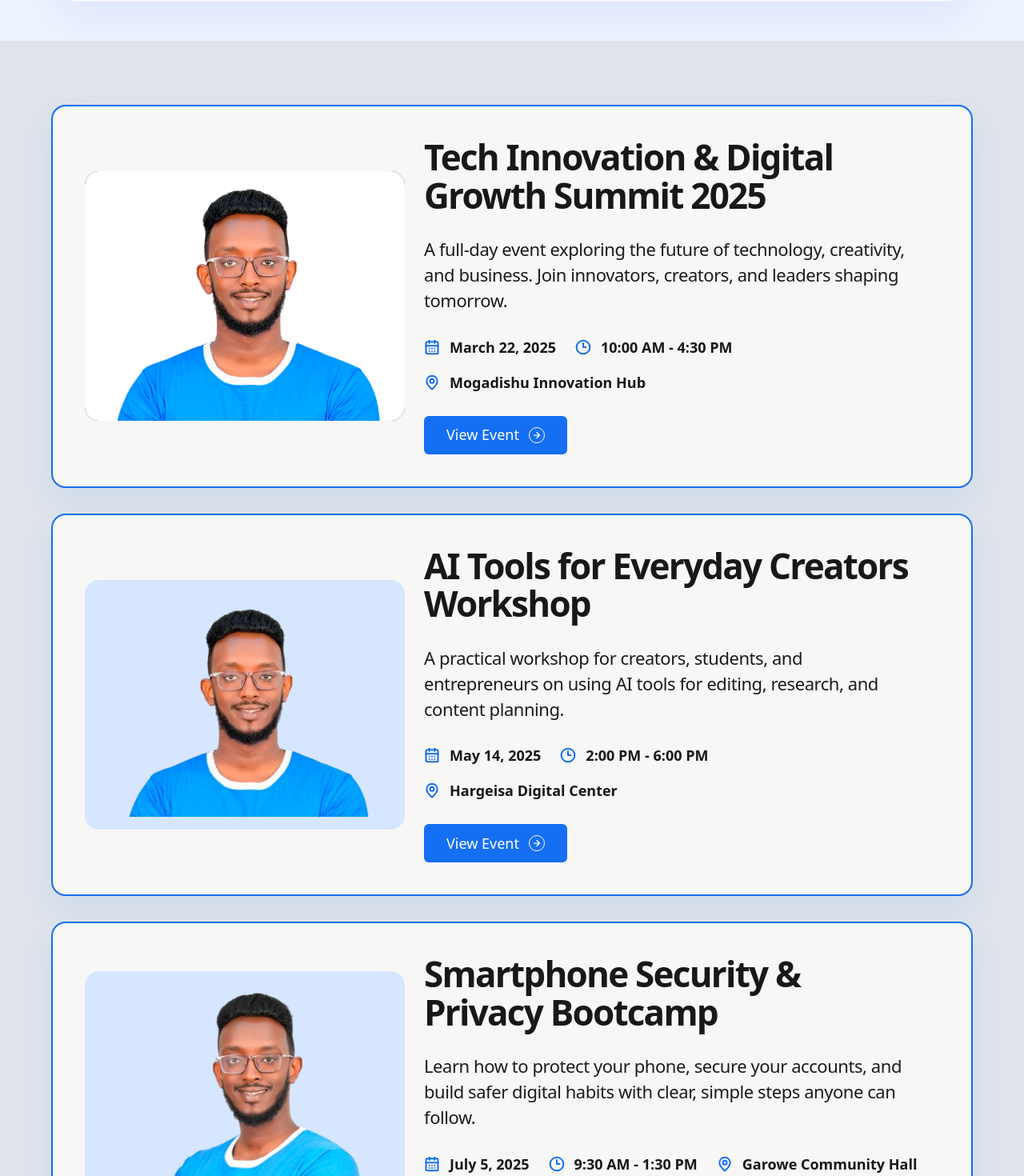
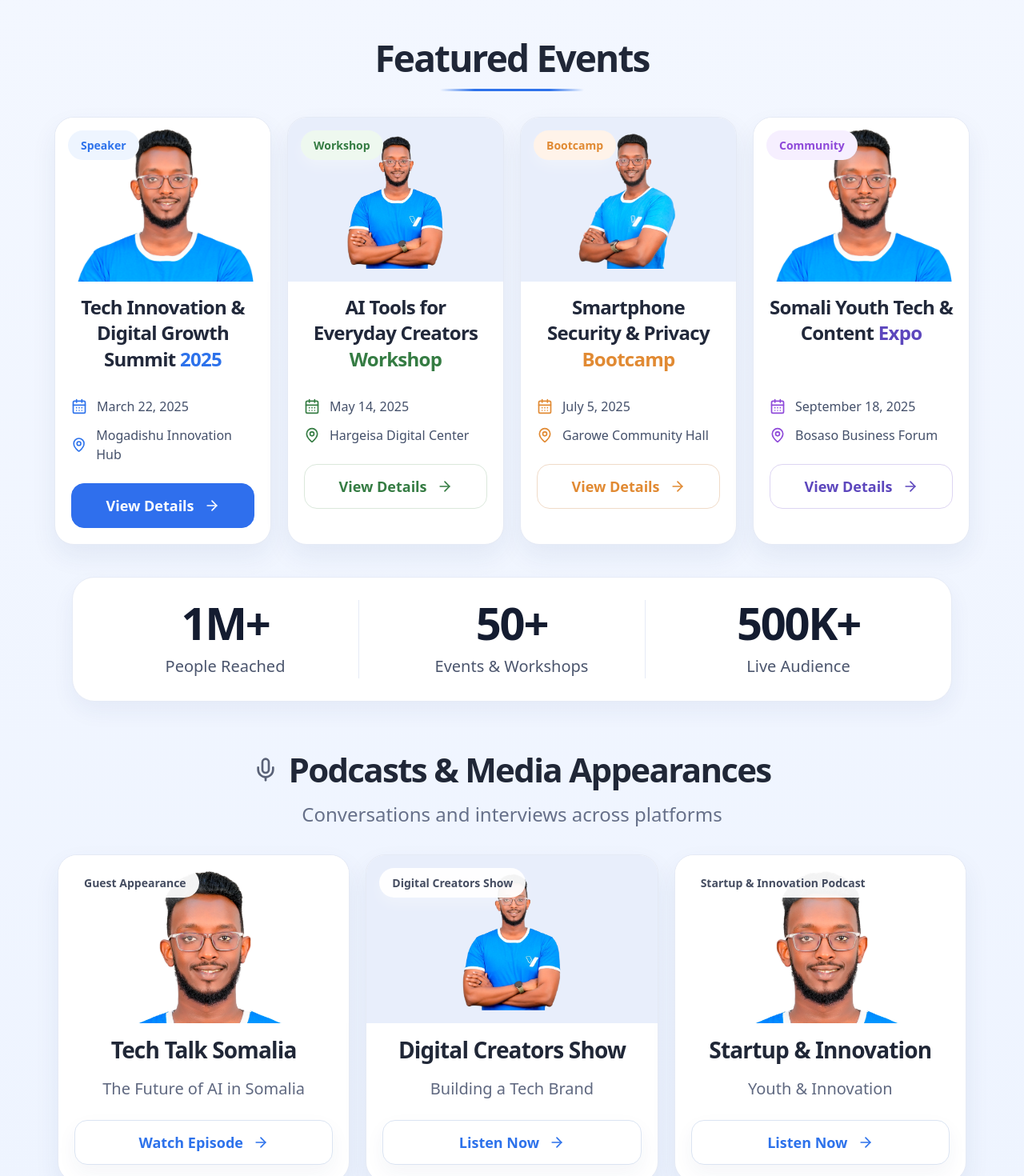
Before and after one commit to IshakAbdiazizHussen/Eng.yusuf-vision, a Next.js app: page /events in a window 1280 px wide. Shown: the part 680-2150 px from the top of the page at 80% size. Built offline with nearby package versions, Linux system fonts and the light colour scheme; no server answers.

Commit message:
now the first page of events & media is ready

```diff
--- a/src/app/events/page.tsx
+++ b/src/app/events/page.tsx
@@ -3,7 +3,6 @@ import Link from "next/link"
 import {
   ArrowRight,
   CalendarDays,
-  Clock3,
   MapPin,
   Mic,
   MonitorPlay,
@@ -28,8 +27,8 @@ export default function EventsPage() {
   return (
     <PageFrame flushBottom>
       <section className="relative left-1/2 right-1/2 mt-0 ml-[-50vw] mr-[-50vw] w-screen">
-        <div className="bg-[linear-gradient(180deg,#f7f9ff_0%,#eef4ff_100%)] px-6 py-10 dark:bg-[linear-gradient(180deg,#171e2d_0%,#131927_100%)] sm:px-10 lg:px-16 lg:py-12">
-          <div className="mx-auto w-full max-w-[1280px] rounded-[34px] border border-[#e1e8f6] bg-[linear-gradient(180deg,#ffffff_0%,#f6f9ff_100%)] px-7 py-8 shadow-[0_24px_60px_rgba(29,80,215,0.08)] dark:border-[#2b3750] dark:bg-[linear-gradient(180deg,#1f2739_0%,#171e2d_100%)] dark:shadow-[0_24px_60px_rgba(3,8,20,0.45)] sm:px-10 sm:py-10 lg:px-12">
+        <div className="bg-[linear-gradient(180deg,#f8faff_0%,#f3f7ff_100%)] px-6 py-10 dark:bg-[linear-gradient(180deg,#171e2d_0%,#131927_100%)] sm:px-10 lg:px-16 lg:py-12">
+          <div className="mx-auto w-full max-w-[1280px] px-1 sm:px-2">
             <div className="grid gap-8 lg:grid-cols-[1.05fr_0.95fr] lg:items-center">
               <div className="relative">
                 <div
@@ -72,7 +71,7 @@ export default function EventsPage() {
                 <div className="pointer-events-none absolute left-[10%] top-[24%] hidden h-28 w-20 rounded-[26px] bg-[#2d72eb] opacity-18 lg:block" />
 
                 <div className="grid grid-cols-[1.25fr_0.95fr] gap-4">
-                  <div className="relative overflow-hidden rounded-[28px] border border-white bg-[#dfe8fb] shadow-[0_20px_40px_rgba(31,55,113,0.12)] dark:border-[#31415c] dark:bg-[#243049] dark:shadow-[0_20px_40px_rgba(3,8,20,0.35)]">
+                  <div className="relative overflow-hidden rounded-[28px] border border-white bg-[#dfe8fb] shadow-[0_16px_34px_rgba(31,55,113,0.1)] dark:border-[#31415c] dark:bg-[#243049] dark:shadow-[0_16px_34px_rgba(3,8,20,0.32)]">
                     <Image
                       src={heroEvent.image}
                       alt={heroEvent.title}
@@ -91,7 +90,7 @@ export default function EventsPage() {
                     {heroSideEvents.map((event) => (
                       <div
                         key={event.slug}
-                        className="relative overflow-hidden rounded-[24px] border border-white bg-[#e6edfb] shadow-[0_18px_32px_rgba(31,55,113,0.1)] dark:border-[#31415c] dark:bg-[#243049] dark:shadow-[0_18px_32px_rgba(3,8,20,0.32)]"
+                        className="relative overflow-hidden rounded-[24px] border border-white bg-[#e6edfb] shadow-[0_16px_28px_rgba(31,55,113,0.09)] dark:border-[#31415c] dark:bg-[#243049] dark:shadow-[0_16px_28px_rgba(3,8,20,0.28)]"
                       >
                         <Image
                           src={event.image}
@@ -111,8 +110,8 @@ export default function EventsPage() {
               </div>
             </div>
 
-            <div className="mt-10 rounded-[28px] border border-[#e7edf8] bg-[#fbfcff] p-2 shadow-[0_10px_30px_rgba(31,55,113,0.06)] dark:border-[#2b3750] dark:bg-[#1b2436] dark:shadow-[0_10px_30px_rgba(3,8,20,0.3)]">
-              <div className="flex flex-wrap items-center gap-3">
+            <div className="mx-auto mt-10 max-w-[940px] rounded-[28px] border border-[#e7edf8] bg-[#fbfcff] p-2 shadow-[0_10px_30px_rgba(31,55,113,0.06)] dark:border-[#2b3750] dark:bg-[#1b2436] dark:shadow-[0_10px_30px_rgba(3,8,20,0.3)]">
+              <div className="flex flex-wrap items-center justify-center gap-3">
                 <span className="inline-flex items-center gap-2 rounded-[14px] bg-[#2f6fed] px-5 py-3 text-[18px] font-semibold text-white shadow-[0_12px_24px_rgba(47,111,237,0.24)]">
                   <CalendarDays className="h-5 w-5" />
                   All
@@ -142,66 +141,224 @@ export default function EventsPage() {
           </div>
         </div>
 
-        <div className="bg-[#dfe4eb] px-6 py-16 sm:px-10 lg:px-16 lg:py-20">
-          <div className="mx-auto grid w-full max-w-[1160px] gap-8">
-            {events.map((event, index) => (
+        <div className="bg-[linear-gradient(180deg,#f3f7ff_0%,#eef4ff_100%)] px-6 py-14 dark:bg-[linear-gradient(180deg,#131927_0%,#101522_100%)] sm:px-10 lg:px-16 lg:py-18">
+          <div className="mx-auto w-full max-w-[1280px]">
+            <section className="px-1 py-2">
+              <div className="text-center">
+                <h2 className="text-[34px] font-bold leading-none tracking-[-0.04em] text-[#202737] dark:text-[#f4f7ff] sm:text-[46px]">
+                  Featured Events
+                </h2>
+                <div className="mx-auto mt-4 h-[3px] w-[180px] rounded-full bg-[linear-gradient(90deg,transparent_0%,#2d72eb_24%,#2d72eb_76%,transparent_100%)]" />
+              </div>
+
+              <div className="mt-8 grid gap-5 xl:grid-cols-4">
+                {events.map((event, index) => {
+                  const accentStyles = [
+                    {
+                      pill: "bg-[#eef5ff] text-[#2d72eb]",
+                      button: "bg-[#2f6fed] text-white border-[#2f6fed]",
+                      icon: "text-[#2d72eb]",
+                      word: "text-[#2d72eb]",
+                      label: "Speaker",
+                    },
+                    {
+                      pill: "bg-[#eef8ef] text-[#357c43]",
+                      button: "bg-white text-[#357c43] border-[#dbe8dc]",
+                      icon: "text-[#357c43]",
+                      word: "text-[#357c43]",
+                      label: "Workshop",
+                    },
+                    {
+                      pill: "bg-[#fff3e9] text-[#e18a33]",
+                      button: "bg-white text-[#e18a33] border-[#f0dbc8]",
+                      icon: "text-[#e18a33]",
+                      word: "text-[#e18a33]",
+                      label: "Bootcamp",
+                    },
+                    {
+                      pill: "bg-[#f6efff] text-[#8e49d9]",
+                      button: "bg-white text-[#5d47bd] border-[#ddd5f2]",
+                      icon: "text-[#8e49d9]",
+                      word: "text-[#5d47bd]",
+                      label: "Community",
+                    },
+                  ][index]
+
+                  const highlightedWord = event.title.split(" ").slice(-1)[0] ?? ""
+                  const titleBase = highlightedWord
+                    ? event.title.slice(0, -highlightedWord.length).trimEnd()
+                    : event.title
+
+                  return (
                     <article
-                key={event.title}
-                className="rounded-[18px] border-2 border-[#156ff3] bg-[#f7f7f5] px-6 py-8 shadow-[0_18px_36px_rgba(21,111,243,0.08)] dark:bg-[#1d2436] sm:px-8 sm:py-10 lg:px-10"
+                      key={event.slug}
+                      className="overflow-hidden rounded-[24px] border border-[#e5eaf5] bg-white shadow-[0_14px_32px_rgba(31,55,113,0.07)] dark:border-[#31415c] dark:bg-[#1c2437] dark:shadow-[0_14px_32px_rgba(3,8,20,0.3)]"
                     >
-                <div className="grid grid-cols-1 items-center gap-8 lg:grid-cols-[400px_1fr] lg:gap-6">
-                  <div className="overflow-hidden rounded-[18px] bg-black">
+                      <div className="relative">
                         <Image
                           src={event.image}
                           alt={event.title}
                           width={1272}
                           height={1614}
-                      className={`w-full object-cover object-top ${
+                          className={`h-[205px] w-full ${
                             event.format === "contain"
-                          ? "h-[260px] bg-[#d6e6ff] object-contain p-4 sm:h-[300px] lg:h-[312px]"
-                          : "h-[260px] sm:h-[300px] lg:h-[312px]"
+                              ? "bg-[#e8eefb] object-contain p-4 dark:bg-[#243049]"
+                              : "object-cover object-top"
                           }`}
-                      priority={index === 0}
                         />
+                        <span className={`absolute left-4 top-4 inline-flex items-center rounded-full px-4 py-2 text-[14px] font-semibold shadow-[0_8px_18px_rgba(255,255,255,0.3)] ${accentStyles.pill}`}>
+                          {accentStyles.label}
+                        </span>
                       </div>
 
-                  <div className="max-w-[620px]">
-                    <h2 className="text-[34px] font-bold leading-[1.08] tracking-[-0.04em] text-[#181818] dark:text-white sm:text-[44px]">
-                      {event.title}
-                    </h2>
+                      <div className="px-5 pb-5 pt-4">
+                        <h3 className="min-h-[112px] text-center text-[24px] font-semibold leading-[1.35] tracking-[-0.03em] text-[#21283a] dark:text-[#f3f7ff]">
+                          {titleBase ? (
+                            <>
+                              {titleBase}{" "}
+                              <span className={accentStyles.word}>{highlightedWord}</span>
+                            </>
+                          ) : (
+                            event.title
+                          )}
+                        </h3>
 
-                    <p className="mt-7 text-[18px] leading-[1.45] tracking-[-0.02em] text-[#1b1b1b] dark:text-[#dfe7fb] sm:text-[22px]">
-                      {event.description}
-                    </p>
-
-                    <div className="mt-8 flex flex-col gap-4 text-[16px] font-semibold leading-none text-[#171717] dark:text-[#edf3ff] sm:text-[18px] lg:flex-row lg:flex-wrap lg:items-center lg:gap-6">
+                        <div className="mt-4 space-y-3 text-[16px] text-[#44506a] dark:text-[#cbd7f1]">
                           <div className="flex items-center gap-3">
-                        <CalendarDays className="h-5 w-5 text-[#156ff3]" strokeWidth={2.4} />
+                            <CalendarDays className={`h-5 w-5 ${accentStyles.icon}`} />
                             <span>{event.date}</span>
                           </div>
                           <div className="flex items-center gap-3">
-                        <Clock3 className="h-5 w-5 text-[#156ff3]" strokeWidth={2.4} />
-                        <span>{event.time}</span>
-                      </div>
-                      <div className="flex items-center gap-3">
-                        <MapPin className="h-5 w-5 text-[#156ff3]" strokeWidth={2.4} />
+                            <MapPin className={`h-5 w-5 ${accentStyles.icon}`} />
                             <span>{event.location}</span>
                           </div>
                         </div>
 
                         <Link
                           href={`/events/${event.slug}`}
-                      className="mt-8 inline-flex h-12 items-center gap-3 rounded-[6px] bg-[#156ff3] px-7 text-[18px] font-medium text-white transition-opacity hover:opacity-90"
+                          className={`mt-6 inline-flex h-14 w-full items-center justify-center gap-3 rounded-[16px] border text-[18px] font-semibold transition hover:-translate-y-0.5 ${accentStyles.button}`}
                         >
-                      <span>View Event</span>
-                      <span className="flex h-5 w-5 items-center justify-center rounded-full border border-white">
-                        <ArrowRight className="h-3 w-3" strokeWidth={2.5} />
-                      </span>
+                          View Details
+                          <ArrowRight className="h-5 w-5" />
                         </Link>
                       </div>
+                    </article>
+                  )
+                })}
+              </div>
+
+              <div className="mx-auto mt-10 max-w-[1100px] rounded-[28px] border border-[#e6ebf6] bg-white px-6 py-7 shadow-[0_12px_28px_rgba(31,55,113,0.06)] dark:border-[#31415c] dark:bg-[#1b2436] dark:shadow-[0_12px_28px_rgba(3,8,20,0.26)]">
+                <div className="grid gap-6 text-center md:grid-cols-3 md:divide-x md:divide-[#e6ebf6] dark:md:divide-[#31415c]">
+                  <div>
+                    <p className="text-[46px] font-bold leading-none tracking-[-0.04em] text-[#141c30] dark:text-white sm:text-[56px]">
+                      1M+
+                    </p>
+                    <p className="mt-3 text-[20px] font-medium text-[#4b556d] dark:text-[#c8d6f2]">
+                      People Reached
+                    </p>
+                  </div>
+                  <div>
+                    <p className="text-[46px] font-bold leading-none tracking-[-0.04em] text-[#141c30] dark:text-white sm:text-[56px]">
+                      50+
+                    </p>
+                    <p className="mt-3 text-[20px] font-medium text-[#4b556d] dark:text-[#c8d6f2]">
+                      Events &amp; Workshops
+                    </p>
+                  </div>
+                  <div>
+                    <p className="text-[46px] font-bold leading-none tracking-[-0.04em] text-[#141c30] dark:text-white sm:text-[56px]">
+                      500K+
+                    </p>
+                    <p className="mt-3 text-[20px] font-medium text-[#4b556d] dark:text-[#c8d6f2]">
+                      Live Audience
+                    </p>
+                  </div>
+                </div>
+              </div>
+
+              <section className="mt-14 px-1 py-2">
+                <div className="text-center">
+                  <div className="inline-flex items-center gap-3 text-[#202737] dark:text-[#f4f7ff]">
+                    <Mic className="h-8 w-8 text-[#5a6277] dark:text-[#c9d7f4]" />
+                    <h2 className="text-[32px] font-bold leading-none tracking-[-0.04em] sm:text-[42px]">
+                      Podcasts &amp; Media Appearances
+                    </h2>
+                  </div>
+                  <p className="mt-4 text-[20px] text-[#667089] dark:text-[#bccbe9] sm:text-[24px]">
+                    Conversations and interviews across platforms
+                  </p>
+                </div>
+
+                <div className="mt-8 grid gap-5 xl:grid-cols-3">
+                  {[
+                    {
+                      label: "Guest Appearance",
+                      title: "Tech Talk Somalia",
+                      subtitle: "The Future of AI in Somalia",
+                      buttonLabel: "Watch Episode",
+                      image: events[0]?.image ?? "/engY.png",
+                      format: events[0]?.format ?? "cover",
+                    },
+                    {
+                      label: "Digital Creators Show",
+                      title: "Digital Creators Show",
+                      subtitle: "Building a Tech Brand",
+                      buttonLabel: "Listen Now",
+                      image: events[1]?.image ?? "/engY-removebg-preview.png",
+                      format: events[1]?.format ?? "contain",
+                    },
+                    {
+                      label: "Startup & Innovation Podcast",
+                      title: "Startup & Innovation",
+                      subtitle: "Youth & Innovation",
+                      buttonLabel: "Listen Now",
+                      image: events[3]?.image ?? "/engY.png",
+                      format: events[3]?.format ?? "cover",
+                    },
+                  ].map((item) => (
+                    <article
+                      key={item.title}
+                      className="overflow-hidden rounded-[24px] border border-[#e5eaf5] bg-white shadow-[0_14px_32px_rgba(31,55,113,0.07)] dark:border-[#31415c] dark:bg-[#1c2437] dark:shadow-[0_14px_32px_rgba(3,8,20,0.3)]"
+                    >
+                      <div className="relative">
+                        <Image
+                          src={item.image}
+                          alt={item.title}
+                          width={1272}
+                          height={1614}
+                          className={`h-[210px] w-full ${
+                            item.format === "contain"
+                              ? "bg-[#e8eefb] object-contain p-4 dark:bg-[#243049]"
+                              : "object-cover object-top"
+                          }`}
+                        />
+                        <span className="absolute left-4 top-4 inline-flex items-center rounded-full bg-white/95 px-4 py-2 text-[14px] font-semibold text-[#454d61] shadow-[0_8px_18px_rgba(255,255,255,0.3)] dark:bg-[#f5f7ff]">
+                          {item.label}
+                        </span>
+                      </div>
+
+                      <div className="px-5 pb-5 pt-4 text-center">
+                        <h3 className="text-[24px] font-semibold leading-[1.25] tracking-[-0.03em] text-[#202737] dark:text-[#f4f7ff] sm:text-[28px]">
+                          {item.title}
+                        </h3>
+                        <p className="mt-4 text-[18px] text-[#5f6880] dark:text-[#c2d0ec] sm:text-[20px]">
+                          {item.subtitle}
+                        </p>
+
+                        <button
+                          type="button"
+                          className="mt-6 inline-flex h-14 w-full items-center justify-center gap-3 rounded-[16px] border border-[#dbe4f2] bg-white text-[18px] font-semibold text-[#2d72eb] shadow-[0_10px_24px_rgba(31,55,113,0.05)] transition hover:-translate-y-0.5 dark:border-[#31415c] dark:bg-[#202a40] dark:text-[#8ebfff]"
+                        >
+                          {item.buttonLabel}
+                          <ArrowRight className="h-5 w-5" />
+                        </button>
                       </div>
                     </article>
                   ))}
+                </div>
+              </section>
+            </section>
+
           </div>
         </div>
 
```
Lines whose indentation alone changed are shown as unchanged.
